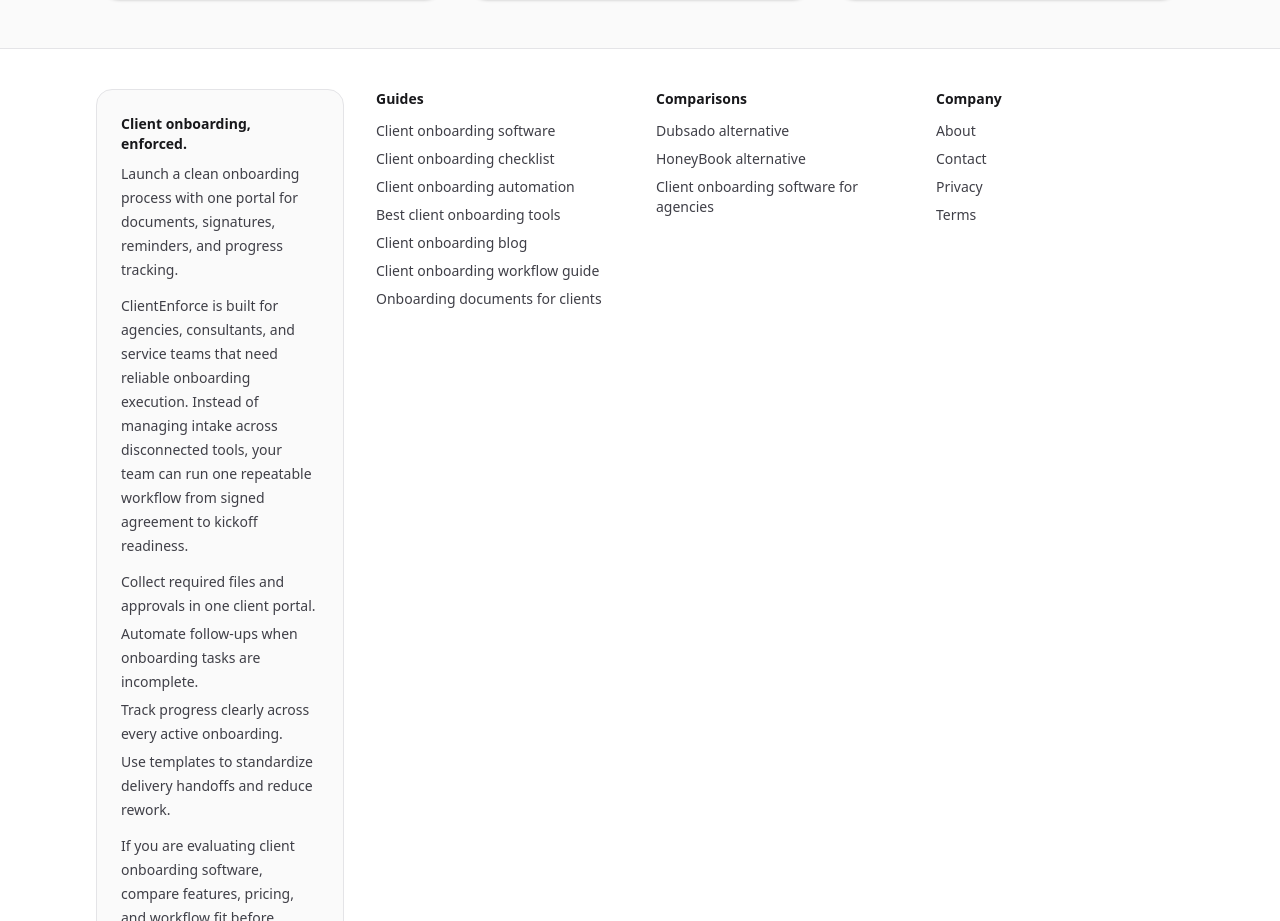
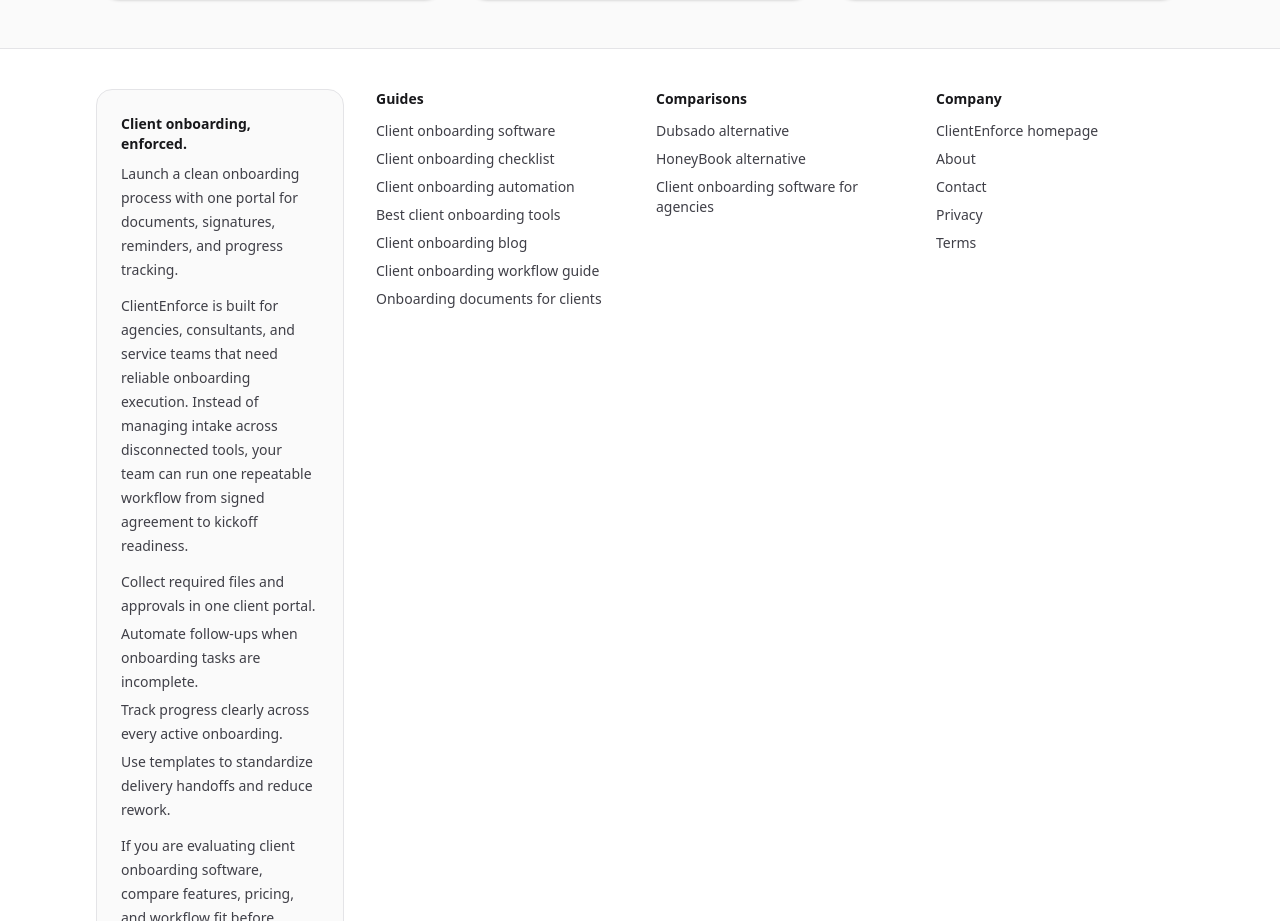
Before and after one commit to ToChill2006/ClientEnforce, a Next.js app: page /blog in a window 1280 px wide. Shown: the part 2580-3501 px from the top of the page. Built offline with nearby package versions, Linux system fonts and the light colour scheme.

Commit message:
Add explicit homepage link in global footer company links

```diff
--- a/src/components/marketing/public-shell.tsx
+++ b/src/components/marketing/public-shell.tsx
@@ -230,6 +230,10 @@
 
 const companyLinks = [
   {
+    href: "/",
+    label: "ClientEnforce homepage",
+  },
+  {
     href: "/about",
     label: "About",
   },
```
